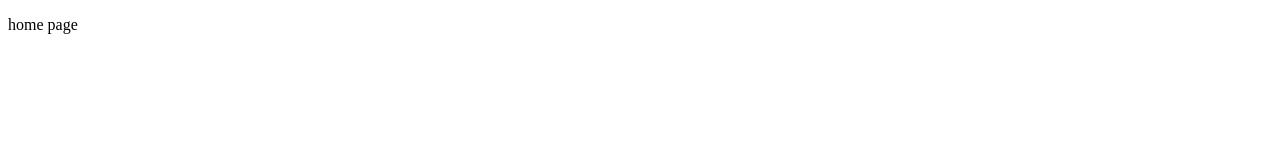
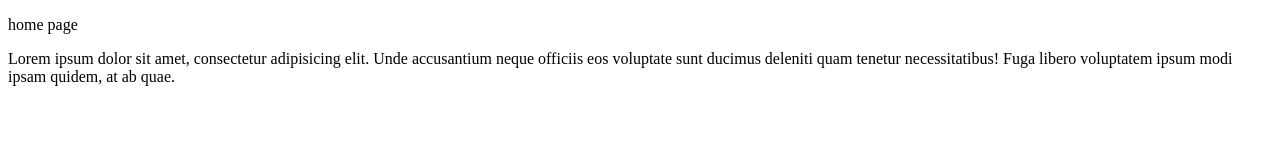
Before and after one commit to shubhamdhapodkar/18-may, a plain HTML site: page home.html in a window 1280 px wide. Drawn offline with Linux system fonts and the light colour scheme.

Commit message:
home page modified

```diff
--- a/home.html
+++ b/home.html
@@ -7,5 +7,6 @@
 </head>
 <body>
     <p>home page</p>
+    <p>Lorem ipsum dolor sit amet, consectetur adipisicing elit. Unde accusantium neque officiis eos voluptate sunt ducimus deleniti quam tenetur necessitatibus! Fuga libero voluptatem ipsum modi ipsam quidem, at ab quae.</p>
 </body>
 </html>
```
